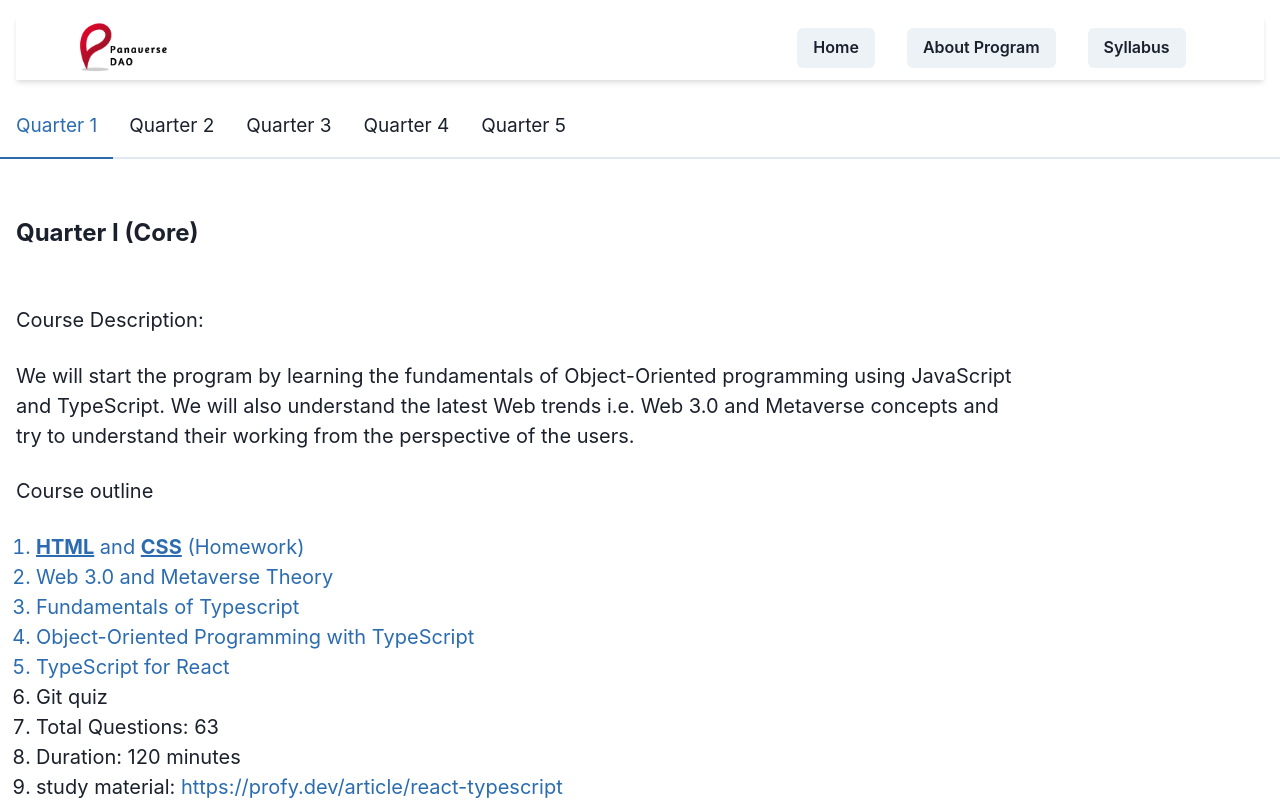
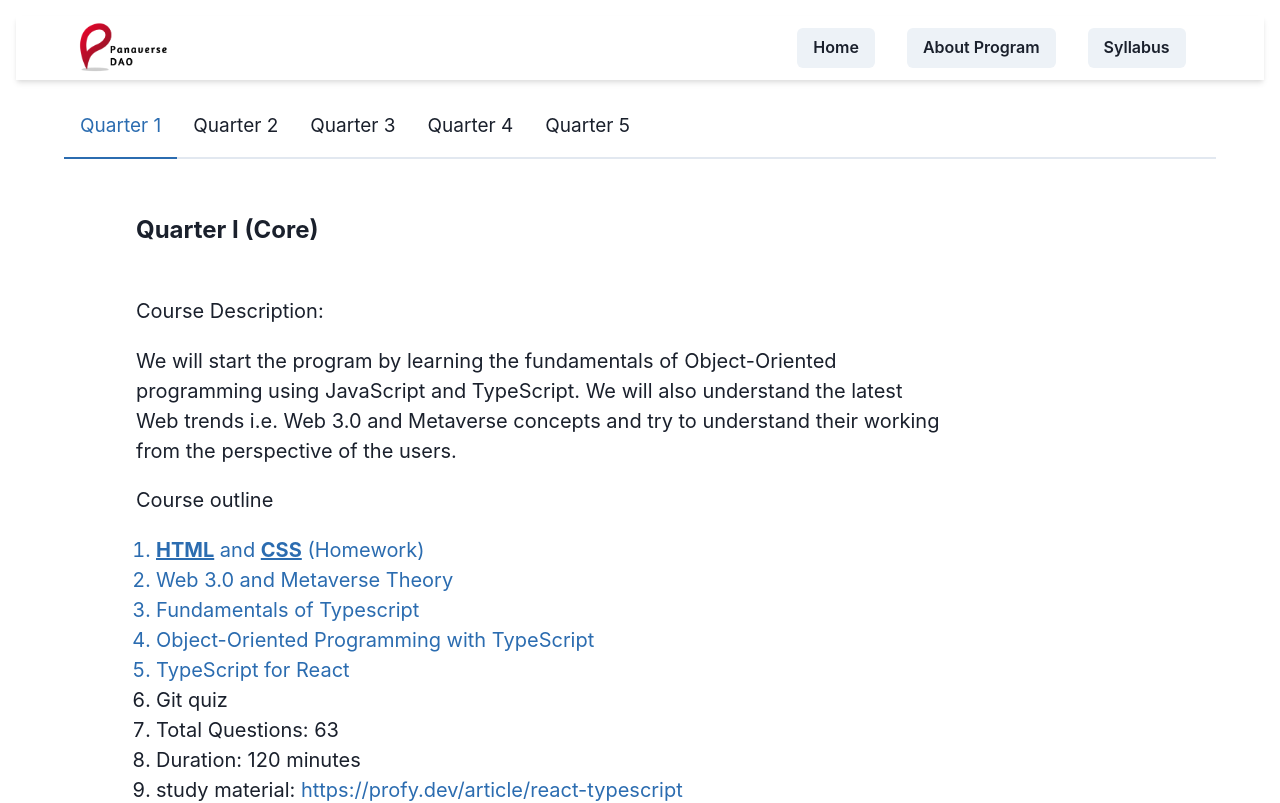
Before and after one commit to AhsanKhan47/panaverse-site-chakra-ui, a Next.js app: page /aciot in a window 1280 px wide. Shown: the top 803 px of the page. Built offline with nearby package versions, Linux system fonts and the light colour scheme.

Commit message:
padding added

```diff
--- a/app/aciot/page.tsx
+++ b/app/aciot/page.tsx
@@ -9,7 +9,7 @@ import Q5 from "@/components/aciot/q5";
 export default function Ai() {
   return (
     <>
-      <Tabs w="100%" m="auto">
+      <Tabs w="90%" m="auto">
         <TabList>
           <Tab fontSize={["12px", "19px"]} p={["9px", "1rem"]}>
             Quarter 1
--- a/app/page.tsx
+++ b/app/page.tsx
@@ -3,6 +3,7 @@ import Hero from "@/components/Hero";
 import Syllabus from "@/components/CoreCourse";
 import Outcome from "@/components/outcome";
 import Courses from "@/components/courses";
+import Link from "next/link";
 export default function Home() {
   return (
     <div>
--- a/app/quarter-one/page.tsx
+++ b/app/quarter-one/page.tsx
@@ -19,7 +19,7 @@ export default function Q1() {
           flexDir="column"
           justify="space-around"
           align="start"
-          w="100%"
+          w="90%"
           m="auto"
         >
           <Heading
--- a/components/CoreCourse.tsx
+++ b/components/CoreCourse.tsx
@@ -12,6 +12,7 @@ export default function Syllabus() {
         flexDir="column"
         id="Syllabus"
       >
+        <Box width="90%" m="auto">
           <Heading
             textAlign="center"
             mt={20}
@@ -67,6 +68,7 @@ export default function Syllabus() {
               </Container>
             ))}
           </Flex>
+        </Box>
       </Flex>
     </>
   );
--- a/components/aciot/q4.tsx
+++ b/components/aciot/q4.tsx
@@ -13,8 +13,6 @@ import {
   Heading,
   ListItem,
   OrderedList,
-  Image,
-  Container,
 } from "@chakra-ui/react";
 export default function Q4() {
   return (
```
Lines whose indentation alone changed are shown as unchanged.
